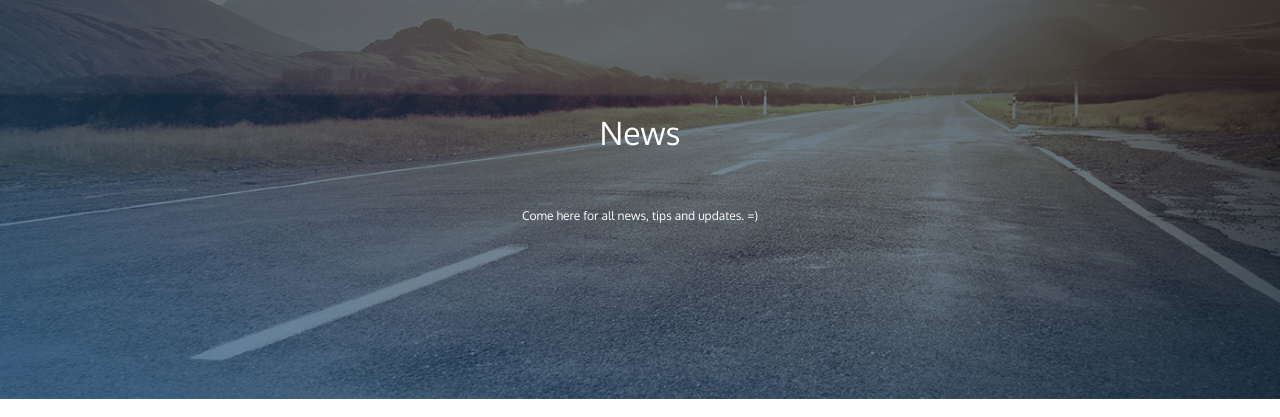
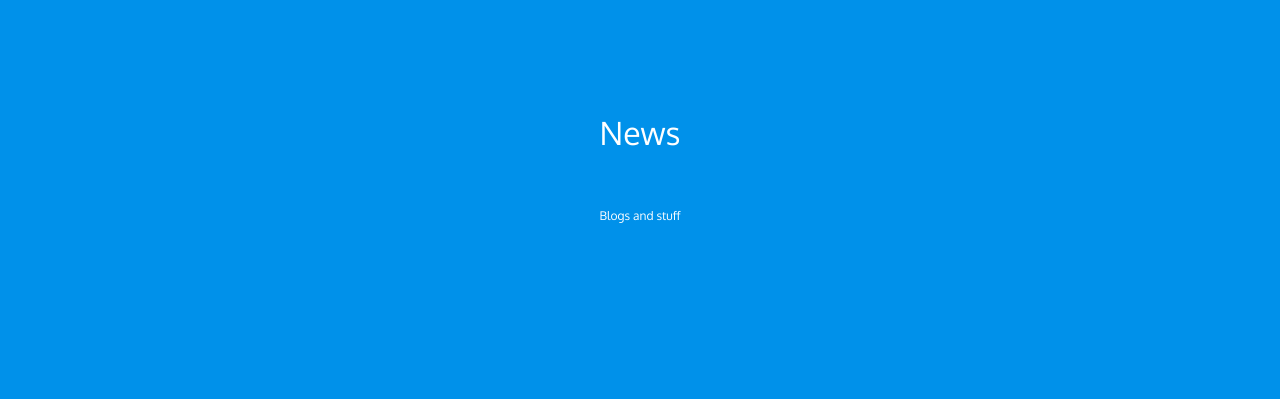
Before and after one commit to SDupZ/sdup.nz, a Django app: page / in a window 1280 px wide. Shown: the part 101-518 px from the top of the page. Run offline with Django 3.2, Linux system fonts and the light colour scheme; data that the repository does not hold is empty.

Commit message:
Updated menu

```diff
--- a/blogsite/settings.py
+++ b/blogsite/settings.py
@@ -16,7 +16,9 @@ SECRET_KEY = '6t_!#2z6gibm-!aj$m4f_-hkw+hhw09d&+)as)nmhtzg%d6b8z'
 # SECURITY WARNING: don't run with debug turned on in production!
 DEBUG = True
 
-ALLOWED_HOSTS = []
+ALLOWED_HOSTS = [
+    'blogsite.dev',
+]
 
 
 # Application definition
--- a/static/css/main.css
+++ b/static/css/main.css
@@ -2667,7 +2664,7 @@ div.menu ul li a {
   letter-spacing: 3px; }
 
 div.menu--white-nav ul li a {
-  color: #337ab7; }
+  color: #0091EA; }
 
 section > div {
   transition: transform 1s;
@@ -2827,9 +2824,7 @@ p {
   font-weight: 400; }
 
 .homepage-section-jumbotron {
-  background-size: cover;
-  background-position: center center;
-  background-repeat: no-repeat;
+  background-color: #0091EA;
   margin-bottom: 0;
   position: relative;
   height: 500px;
--- a/static/sass/base/_settings.scss
+++ b/static/sass/base/_settings.scss
@@ -7,14 +7,16 @@ $white: #fff;
 $black: #000;
 
 
+
 $grey--darker: #4f5d6b;
 $grey: #72808E;
 $grey--lighter: #93a1af;
 $grey--lighest: #e0e0e0;
 
 
-$primaryAccent: #337ab7;
-$primaryAccent--light: #5393C8;
+$primary: #0091EA;
+$primaryAccent: #0091EA;
+$primaryAccent--light: #80D8FF;
 
 // /*------------------------------------*\
 //     $ TEMPLATE COLORS
--- a/static/sass/components/_header.scss
+++ b/static/sass/components/_header.scss
@@ -18,10 +18,6 @@
     @include respond-to(tablet) {
         display: none;
     }
-}
-
-.hamburger-inner--white-nav, .hamburger-inner--white-nav:before, .hamburger-inner--white-nav:after {
-    background-color: $primaryAccent;
 }
 
 .nav {
@@ -68,10 +64,7 @@
 }
 
 .navbar-slogan {
-    display: none;
-    @include respond-to(desktop) {
-        display: block;
-    }
+    display: block;
 }
 
 .navbar-logo {
--- a/static/sass/components/_menu.scss
+++ b/static/sass/components/_menu.scss
@@ -77,7 +77,7 @@ div.menu ul li a {
 }
 
 div.menu--white-nav ul li a {
-    color: $primaryAccent;
+    color: $primary;
 }
 
 section > div {
--- a/static/sass/pages/_homepage.scss
+++ b/static/sass/pages/_homepage.scss
@@ -1,8 +1,6 @@
 .homepage-section-jumbotron {
-	background-size: cover;
-	background-position: center center;
-	background-repeat: no-repeat;
-	margin-bottom:0;
+    background-color: $primary;
+	margin-bottom: 0;
 	position: relative;
 
     height: 500px;
@@ -11,16 +9,8 @@
 	flex-direction: column;
 	justify-content: center;
 
-
-	h1, p {
-		color: $white;
-	}
-
-	h1 {
-		padding:10px;
-	}
-
 	p {
+        color: $white;
 		margin-top: 0;
 	}
 }
--- a/static/sass/vendors/hamburgers/hamburgers.scss
+++ b/static/sass/vendors/hamburgers/hamburgers.scss
@@ -14,7 +14,8 @@ $hamburger-padding-y                       : 15px !default;
 $hamburger-layer-width                     : 30px !default;
 $hamburger-layer-height                    : 3px !default;
 $hamburger-layer-spacing                   : 5px !default;
-$hamburger-layer-color                     : #FFF !default;
+$hamburger-layer-color                     : $white !default;
+$hamburger-layer-color-active              : $primary !default;
 $hamburger-layer-border-radius             : 4px !default;
 $hamburger-hover-opacity                   : 0.7 !default;
 $hamburger-hover-transition-duration       : 0.15s !default;
--- a/templates/includes/_footer.html
+++ b/templates/includes/_footer.html
@@ -10,14 +10,8 @@
                 <p>Something Else</p>
             </div>
 
-            <div class="footer__item-group">
+            <div class="footer__item-group footer__item-group--right">
                 <div class="heading__small">Company</div>
-                <p>Something</p>
-                <p>Something Else</p>
-            </div>
-
-            <div class="footer__item-group footer__item-group--right">
-                <img class="footer__logo" src="{% static 'img/temp/logo--dark.png' %}"/>
                 <p>Built by hand with care <3</p>
                 <p>© 2017 Blogsite</p>
             </div>
--- a/templates/includes/_header.html
+++ b/templates/includes/_header.html
@@ -12,6 +12,7 @@
     <div class="container">
         <div class="header">
 
+            {% comment %}
             <a href="" class="navbar-img">
                 <div class="navbar-logo" style="background-image: url(
                     {% if color == 'white' %}
@@ -21,7 +22,9 @@
                     {% endif %})">
                 </div>
             </a>
-            <a href="#" class="navbar-slogan">Short Little Slogan Title</a>
+            {% endcomment %}
+
+            <a href="#" class="navbar-slogan">Blogsite</a>
             <nav class="nav">
                 <!-- Desktop -->
                 <ul class="nav__list">
--- a/templates/index.html
+++ b/templates/index.html
@@ -4,10 +4,9 @@
 {% block main-content %}
 
     {# Jumbotron #}
-    <div class="homepage-section-jumbotron"
-        style="background-image: linear-gradient(to top right, rgba(51,122,183, 0.5), rgba(0, 0, 0, 0.7)), url({% static 'img/fallback/blog-header.jpg' %});">
+    <div class="homepage-section-jumbotron">
         <div class="heading__page">News</div>
-        <p>Come here for all news, tips and updates. =)</p>
+        <p>Blogs and stuff</p>
     </div>
 
     {# Blog's List #}
```
Also changed, not shown: other parts of static/css/main.css (+20 -26 lines), other parts of static/sass/components/_menu.scss (+13 -13 lines), readme.md, 1 other file.
